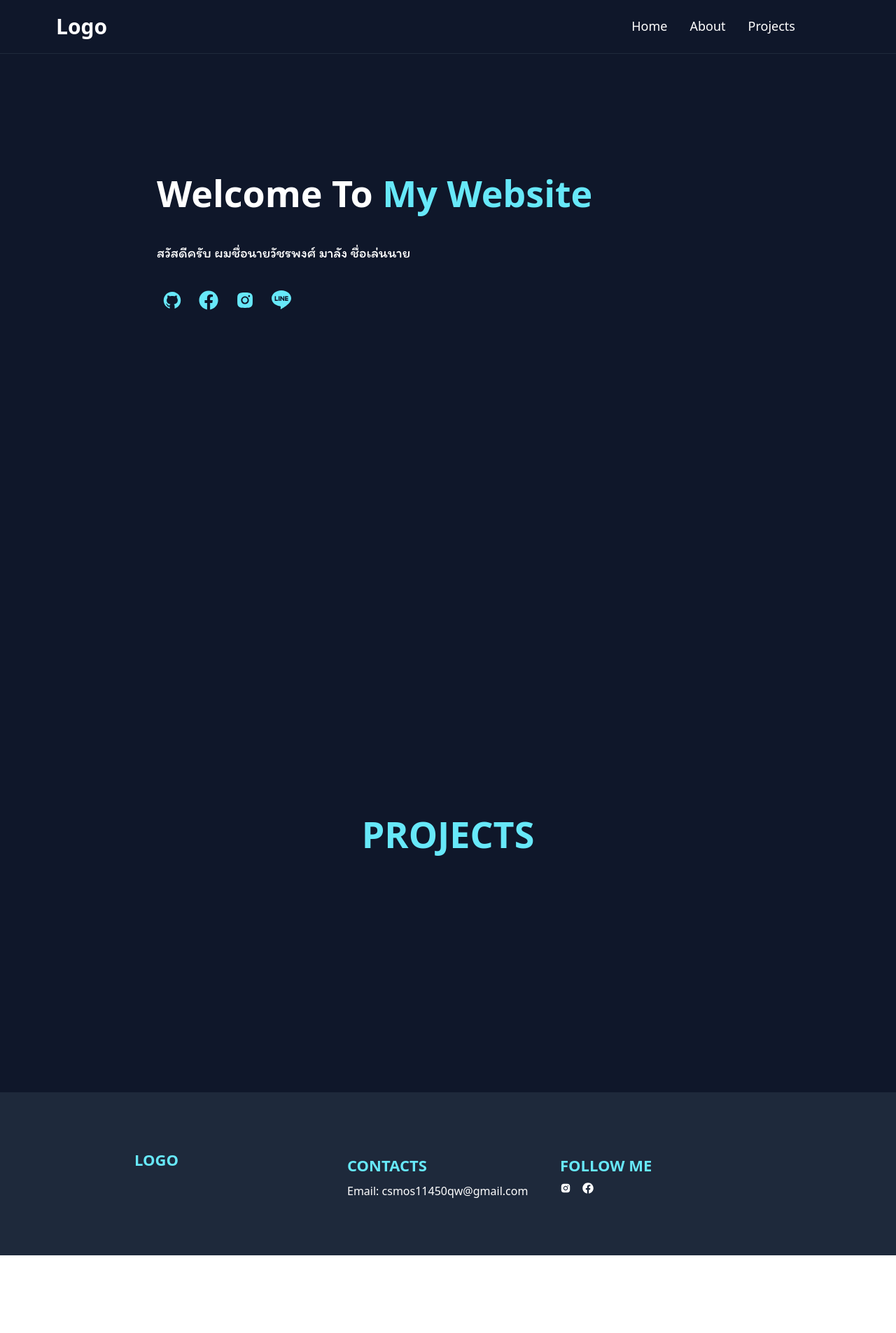
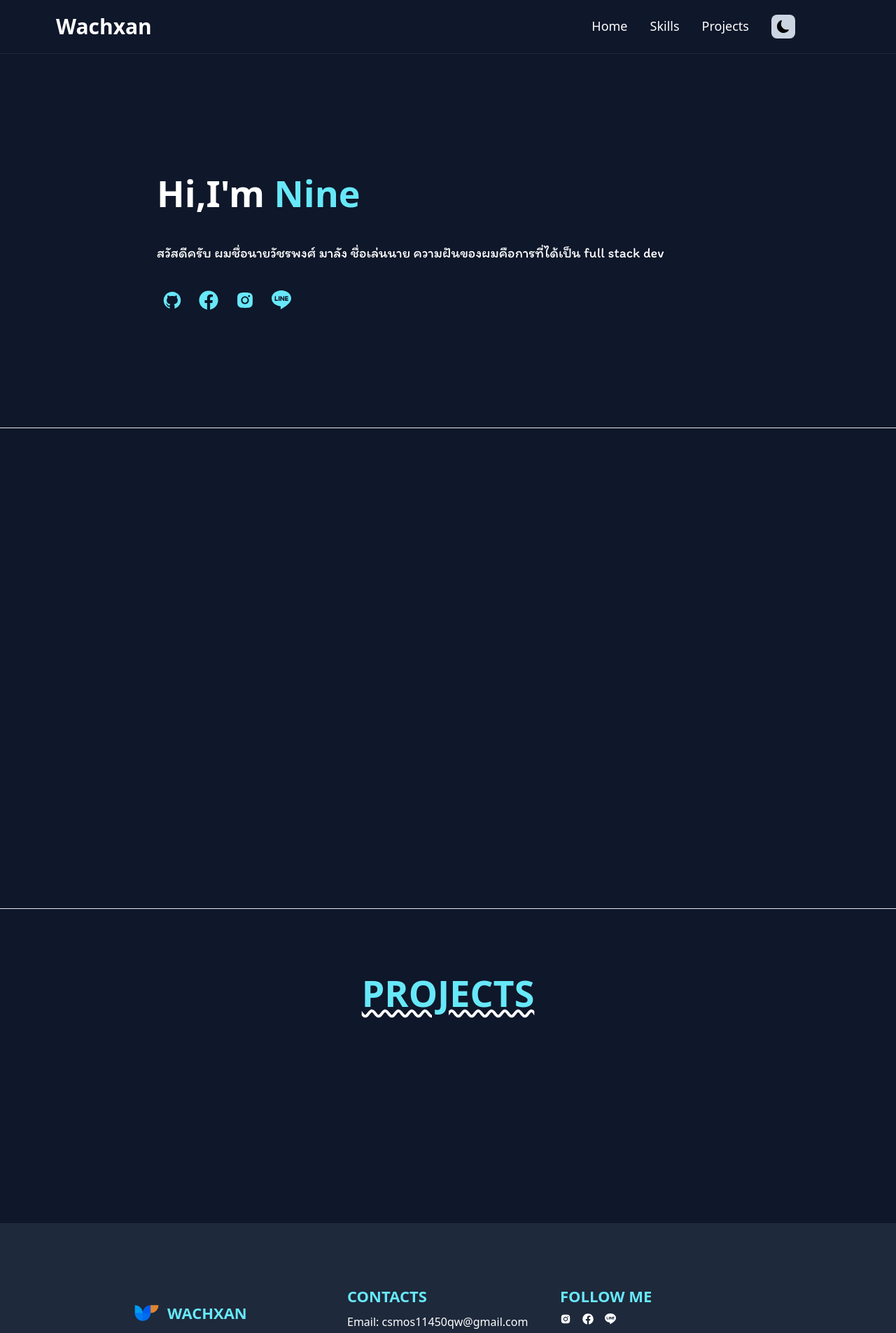
Before and after one commit to Watcharaphong09/my-website, a React (Vite) app: page / in a window 1280 px wide. Shown: the top 1905 px of the page at 70% size. Before the commit the page ends 1794 px from the top, so only its background shows below. Built offline with nearby package versions, Linux system fonts and the light colour scheme.

Commit message:
add more UI

```diff
--- a/index.html
+++ b/index.html
@@ -3,6 +3,8 @@
   <head>
     <meta charset="UTF-8" />
     <meta name="viewport" content="width=device-width, initial-scale=1.0" />
+    <link rel="icon" href="./src/assets/Logo.png">
+
     <title>wachxan</title>
   </head>
   <body>
--- a/src/App.jsx
+++ b/src/App.jsx
@@ -1,6 +1,6 @@
 import Nav from "./Components/Nav";
 import Banner from "./Components/Banner";
-import About from "./Components/About";
+import Skills from "./Components/Skills";
 import Projects from "./Components/Projects";
 import Footer from "./Components/Footer";
 import { useEffect, useState } from "react";
@@ -14,6 +14,7 @@ const App = () => {
       setLoading(false)
     }, 1000)
   }, []);
+
   return (
     <>
       {
@@ -33,7 +34,7 @@ const App = () => {
           <div className="bg-slate-900">
             <Nav />
             <Banner />
-            <About />
+            <Skills />
             <Projects />
             <Footer />
           </div>
--- a/src/Components/About.jsx
+++ /dev/null
@@ -1,30 +0,0 @@
-import AOS from 'aos';
-import 'aos/dist/aos.css';
-import { useEffect } from 'react';
-import { AiFillHtml5 } from "react-icons/ai";
-import { BiLogoCss3, BiLogoReact, BiLogoJavascript } from "react-icons/bi";
-
-
-const About = () => {
-    useEffect(() => {
-        AOS.init({
-            easing: 'ease-out-quart',
-            delay: 0,
-            duration: 750
-        });
-    },[]);
-
-    return (
-           <div id="About" className="p-20 h-full flex flex-col items-center justify-center">
-            <h1 data-aos="fade-right" className="text-[52px] font-semibold mb-20 leading-normal uppercase text-cyan-300">About Me</h1>
-            <div className="grid lg:grid-cols-4 md:grid-cols-2 grid-cols-1 justify-around gap-20">
-                <h2 data-aos="fade-up" className="text-7xl flex items-center justify-center font-semibold text-cyan-500 rounded-3xl h-36 w-44 border-2 border-cyan-500 b_glow"> <AiFillHtml5 /> </h2>
-                <h2 data-aos="fade-down" className="text-7xl flex items-center justify-center font-semibold text-cyan-500 rounded-3xl h-36 w-44 border-2 border-cyan-500 b_glow"> <BiLogoCss3 /> </h2>
-                <h2 data-aos="fade-up" className="text-7xl flex items-center justify-center font-semibold text-cyan-500 rounded-3xl h-36 w-44 border-2 border-cyan-500 b_glow"> <BiLogoJavascript /> </h2>
-                <h2 data-aos="fade-down" className="text-7xl flex items-center justify-center font-semibold text-cyan-500 rounded-3xl h-36 w-44 border-2 border-cyan-500 b_glow"> <BiLogoReact /> </h2>
-            </div>
-           </div>
-    );
-};
-
-export default About;
--- a/src/Components/Banner.jsx
+++ b/src/Components/Banner.jsx
@@ -13,26 +13,27 @@ const Banner = () => {
             delay: 0,
             duration: 750
         });
-    },[]);
+    }, []);
 
     return (
-        <div className="lg:px-56 px-10 lg:py-0 py-20 text-center gap-5 lg:text-start flex lg:flex-row flex-col-reverse justify-between lg:gap-28 items-center">
-            <div className="h-full lg:py-40 flex flex-col justify-center lg:items-start items-center text-white">
-                <h1 data-aos="fade-right" className="text-[52px] font-semibold mb-8 leading-normal ">Welcome To <span className="text-cyan-300">My Website</span></h1>
-                <p data-aos="fade-left" className='font-itim text-xl'>สวัสดีครับ ผมชื่อนายวัชรพงศ์ มาลัง ชื่อเล่นนาย </p>
+        <>
+            <div className="lg:px-56 px-10 lg:py-0 py-20 text-center gap-5 lg:text-start flex lg:flex-row flex-col-reverse justify-between lg:gap-28 items-center dark:bg-swhite">
+                <div className="h-full lg:py-40 flex flex-col justify-center lg:items-start items-center text-white dark:text-sblack">
+                    <h1 data-aos="fade-right" className="text-[52px] font-semibold mb-8 leading-normal ">Hi,I'm <span className="text-cyan-300 dark:text-yellow-300">Nine</span></h1>
+                    <p data-aos="fade-left" className='font-itim text-xl max-w-3xl'>สวัสดีครับ ผมชื่อนายวัชรพงศ์ มาลัง ชื่อเล่นนาย ความฝันของผมคือการที่ได้เป็น full stack dev</p>
                     <div data-aos="fade-up" className="flex mt-8 gap-2">
                         <div className="flex items-center justify-center">
                             <div className="flex space-x-2">
-                            <a href="https://github.com/Watcharaphong09" className="text-cyan-300 hover:text-cyan-500 rounded-full glow p-2">
+                                <a href="https://github.com/Watcharaphong09" target='_blank' className="text-cyan-300 dark:text-yellow-300 rounded-full hover:shadow-b-iglow dark:hover:shadow-w-iglow transition-all p-2">
                                     <AiFillGithub className="text-[28px]" />
                                 </a>
-                            <a href="https://www.facebook.com/profile.php?id=100069537291054" className="text-cyan-300 hover:text-cyan-500 rounded-full glow p-2">
+                                <a href="https://www.facebook.com/profile.php?id=100069537291054" target='_blank' className="text-cyan-300 dark:text-yellow-300 rounded-full hover:shadow-b-iglow dark:hover:shadow-w-iglow transition-all p-2">
                                     <FaFacebook className="text-[28px]" />
                                 </a>
-                            <a href="https://www.instagram.com/wa.chxan/" className="text-cyan-300 hover:text-cyan-500 rounded-full glow p-2">
+                                <a href="https://www.instagram.com/wa.chxan/" target='_blank' className="text-cyan-300 dark:text-yellow-300 rounded-full hover:shadow-b-iglow dark:hover:shadow-w-iglow transition-all p-2">
                                     <AiFillInstagram className="text-[28px]" />
                                 </a>
-                            <a href="https://line.me/ti/p/4TZVm1vTj_" className="text-cyan-300 hover:text-cyan-500 rounded-full glow p-2">
+                                <a href="https://line.me/ti/p/4TZVm1vTj_" target='_blank' className="text-cyan-300 dark:text-yellow-300 rounded-full hover:shadow-b-iglow dark:hover:shadow-w-iglow transition-all p-2">
                                     <BsLine className="text-[28px]" />
                                 </a>
                             </div>
@@ -41,6 +42,8 @@ const Banner = () => {
                 </div>
                 {/* <img src="" width={290} height={290} className='rounded-full border-2 p-1 border-fuchsia-500 img_glow' alt="" /> */}
             </div>
+            <hr className='h-[1px] dark:bg-black' />
+        </>
     );
 };
 
--- a/src/Components/Footer.jsx
+++ b/src/Components/Footer.jsx
@@ -1,26 +1,32 @@
 import { AiFillInstagram } from 'react-icons/ai';
 import { FaFacebook } from "react-icons/fa";
+import { BsLine } from "react-icons/bs";
+import img from "../assets/Logo.png";
 
 const Footer = () => {
     return (
         <footer className='bg-slate-800 text-white lg:px-48 px-4 py-20'>
             <div className='container mx-auto grid grid-cols-1 md:grid-cols-3 gap-4 '>
-                <div className='mb-4 md:mb-0'>
-                    <span className='text-[22px] font-semibold text-cyan-300 py-2 uppercase'>Logo</span>
+                <div className='mb-4 md:mb-0 flex flex-row items-center	gap-3'>
+                    <img src={ img } className='w-[35px] h-[35px]'/>
+                    <span className='text-[22px] font-semibold text-cyan-300 py-2 uppercase'>Wachxan</span>
                 </div>
                 <div className='mb-4 md:mb-0'>
                     <h2 className='text-[22px] font-semibold text-cyan-300 py-2 uppercase'>Contacts</h2>
                     <p className='text-[16px]'><a href='mailto:csmos11450qw@gmail.com'>Email: <span className='hover:text-cyan-400 border-b-2 border-slate-800 hover:border-cyan-400 cursor-pointer'>csmos11450qw@gmail.com</span></a></p>
-                    <p></p>
+                    <p className='text-[16px]'><a href='tel:095-913-0510'>Phone: <span className='hover:text-cyan-400 border-b-2 border-slate-800 hover:border-cyan-400 cursor-pointer'>095-913-0510</span></a></p>
                 </div>
                 <div>
                     <h2 className='text-[22px] font-semibold text-cyan-300 py-2 uppercase'>FOLLOW ME</h2>
                     <div className='flex space-x-4'>
-                    <a className='text-white hover:text-cyan-300 transition-all duration-150 ease-in-out' href="">
+                        <a className='text-white hover:text-cyan-300 transition-all duration-150 ease-in-out' href="https://www.instagram.com/wa.chxan/">
                             <AiFillInstagram />
                         </a>
-                    <a className='text-white hover:text-cyan-300 transition-all duration-150 ease-in-out' href="">
+                        <a className='text-white hover:text-cyan-300 transition-all duration-150 ease-in-out' href="https://www.facebook.com/profile.php?id=100069537291054">
                             <FaFacebook />
+                        </a>
+                        <a className='text-white hover:text-cyan-300 transition-all duration-150 ease-in-out' href="https://www.facebook.com/profile.php?id=100069537291054">
+                            <BsLine />
                         </a>
                     </div>
                 </div>
--- a/src/Components/Nav.jsx
+++ b/src/Components/Nav.jsx
@@ -2,25 +2,28 @@ import { useState } from "react";
 import { Link } from "react-scroll";
 import { FaTimes } from "react-icons/fa";
 import { CiMenuFries } from "react-icons/ci";
+import ThemeSwitch from "./ThemeSwitch.jsx";
 
 const Nav = () => {
     const [click, setClick] = useState(false);
     const handleClick = () => {
         setClick(!click);
     }
+
     const content = (
         <>
             <div className="lg:hidden block absolute top-16 w-full left-0 right-0 bg-slate-900">
-                <ul className="text-center text-xl p-20">
+                <ul className="text-center text-xl p-20 items-center">
                     <Link spy={true} smooth={true} to="Home">
                         <li className="my-4 py-4 border-b border-slate-800 hover:bg-slate-800 hover:rounded">Home</li>
                     </Link>
-                    <Link spy={true} smooth={true} to="About">
-                        <li className="my-4 py-4 border-b border-slate-800 hover:bg-slate-800 hover:rounded">About</li>
+                    <Link spy={true} smooth={true} to="Skills">
+                        <li className="my-4 py-4 border-b border-slate-800 hover:bg-slate-800 hover:rounded">Skills</li>
                     </Link>
                     <Link spy={true} smooth={true} to="Projects">
                         <li className="my-4 py-4 border-b border-slate-800 hover:bg-slate-800 hover:rounded">Projects</li>
                     </Link>
+                    <ThemeSwitch />
                 </ul>
             </div>
         </>
@@ -29,20 +32,21 @@ const Nav = () => {
         <nav>
             <div className="h-10vh flex justify-between z-50 text-white lg:py-5 px-20 py-4 border-b border-slate-800">
                 <div className="flex items-center flex-1">
-                    <span className="text-3xl font-bold">Logo</span>
+                    <span className="text-3xl font-bold">Wachxan</span>
                 </div>
                 <div className="lg:flex md:flex lg: flex-1 items-center justify-end font-normal hidden">
                     <div className="flex-10">
-                        <ul className="flex gap-8 mr-16 text-[18px]">
+                        <ul className="flex gap-8 mr-16 text-[18px] items-center">
                             <Link spy={true} smooth={true} to="Home">
                                 <li className="hover:text-cyan-400 transition border-b-2 border-slate-900 hover:border-cyan-400 cursor-pointer">Home</li>
                             </Link>
-                            <Link spy={true} smooth={true} to="About">
-                                <li className="hover:text-cyan-400 transition border-b-2 border-slate-900 hover:border-cyan-400 cursor-pointer">About</li>
+                            <Link spy={true} smooth={true} to="Skills">
+                                <li className="hover:text-cyan-400 transition border-b-2 border-slate-900 hover:border-cyan-400 cursor-pointer">Skills</li>
                             </Link>
                             <Link spy={true} smooth={true} to="Projects">
                                 <li className="hover:text-cyan-400 transition border-b-2 border-slate-900 hover:border-cyan-400 cursor-pointer">Projects</li>
                             </Link>
+                            <ThemeSwitch />
                         </ul>
                     </div>
                 </div>
--- a/src/Components/Projects.jsx
+++ b/src/Components/Projects.jsx
@@ -2,13 +2,17 @@ import wachxan from "../assets/wachxanfolio.png";
 
 const Projects = () => {
     return (
-        <div id="Projects" className="p-20 flex flex-col items-center justify-center">
-            <h1 className="text-[52px] font-semibold mb-20 leading-normal uppercase text-cyan-300">Projects</h1>
+        <div id="Projects" className="p-20 flex flex-col items-center justify-center dark:bg-swhite">
+            <h1 className="text-[52px] font-semibold mb-20 leading-normal uppercase text-cyan-300 dark:text-yellow-300 underline decoration-wavy decoration-white dark:decoration-black decoration-4 underline-offset-4">Projects</h1>
             <div className="grid lg:grid-cols-4 md:grid-cols-2 grid-cols-1 justify-around gap-20">
-                <a href="https://wachxanfolio.netlify.app" target="_blank" data-aos="fade-up" className="text-[26px] flex flex-col items-center justify-center font-semibold text-cyan-500 rounded-3xl p-4 border-2 border-cyan-500 b_glow"><img className="rounded-md mb-2"  src={wachxan} alt="" />Wachxanfolio</a>
-                <a href="" data-aos="fade-down" className="text-[26px] flex flex-col items-center justify-center font-semibold text-cyan-500 rounded-3xl p-4 border-2 border-cyan-500 b_glow"><img className="rounded-md mb-2"  src={wachxan} alt="" />Wachxanfolio</a>
-                <a href="" data-aos="fade-up" className="text-[26px] flex flex-col items-center justify-center font-semibold text-cyan-500 rounded-3xl p-4 border-2 border-cyan-500 b_glow"><img className="rounded-md mb-2"  src={wachxan} alt="" />Wachxanfolio</a>
-                <a href="" data-aos="fade-down" className="text-[26px] flex flex-col items-center justify-center font-semibold text-cyan-500 rounded-3xl p-4 border-2 border-cyan-500 b_glow"><img className="rounded-md mb-2"  src={wachxan} alt="" />Wachxanfolio</a>
+                <a href="https://wachxanfolio.netlify.app" target="_blank" data-aos="fade-up" className="text-[26px] flex flex-col items-center justify-center font-black text-black rounded-3xl p-4 border-2 border-cyan-500 dark:border-yellow-500 shadow-bglow dark:shadow-wglow relative"><img className="rounded-md mb-2" src={wachxan} alt="" />
+                    <p className="absolute opacity-0 hover:opacity-100 backdrop-blur p-8 underline decoration-dashed">wachxanfolio</p>
+                </a>
+                <a href="" data-aos="fade-down" className="text-[26px] flex flex-col items-center justify-center font-semibold text-black rounded-3xl p-4 border-2 border-cyan-500 dark:border-yellow-500 shadow-bglow dark:shadow-wglow"><img className="rounded-md mb-2" src={wachxan} alt="" />
+                    <p className="absolute opacity-0 hover:opacity-100 backdrop-blur p-8 underline decoration-dashed">wachxanfolio</p>
+                </a>
+                <a href="" data-aos="fade-up" className="text-[26px] flex flex-col items-center justify-center font-semibold text-black rounded-3xl p-4 border-2 border-cyan-500 dark:border-yellow-500 shadow-bglow dark:shadow-wglow"><img className="rounded-md mb-2" src={wachxan} alt="" /> </a>
+                <a href="" data-aos="fade-down" className="text-[26px] flex flex-col items-center justify-center font-semibold text-black rounded-3xl p-4 border-2 border-cyan-500 dark:border-yellow-500 shadow-bglow dark:shadow-wglow"><img className="rounded-md mb-2" src={wachxan} alt="" /> </a>
             </div>
         </div>
     );
--- /dev/null
+++ b/src/Components/Skills.jsx
@@ -0,0 +1,35 @@
+import AOS from 'aos';
+import 'aos/dist/aos.css';
+import { useEffect } from 'react';
+import { AiFillHtml5, AiOutlineGithub } from "react-icons/ai";
+import { BiLogoCss3, BiLogoReact, BiLogoJavascript, BiLogoTailwindCss } from "react-icons/bi";
+
+
+const About = () => {
+    useEffect(() => {
+        AOS.init({
+            easing: 'ease-out-quart',
+            delay: 0,
+            duration: 750
+        });
+    }, []);
+
+    return (
+        <>
+            <div id="Skills" className="p-20 h-full flex flex-col items-center justify-center dark:bg-swhite">
+                <h1 data-aos="fade-right" className="text-[52px] font-semibold mb-20 leading-normal uppercase text-cyan-300 dark:text-yellow-300 underline decoration-wavy decoration-white dark:decoration-black decoration-4 underline-offset-4">Skills</h1>
+                <div className="grid lg:grid-cols-4 md:grid-cols-2 grid-cols-1 justify-around gap-20">
+                    <h2 data-aos="fade-up" className="text-7xl flex items-center justify-center font-semibold text-cyan-500 dark:text-yellow-300 rounded-3xl h-36 w-44 border-2 border-cyan-500 dark:border-yellow-500 shadow-bglow dark:shadow-wglow"> <AiFillHtml5 /> </h2>
+                    <h2 data-aos="fade-down" className="text-7xl flex items-center justify-center font-semibold text-cyan-500 dark:text-yellow-300 rounded-3xl h-36 w-44 border-2 border-cyan-500 dark:border-yellow-500 shadow-bglow dark:shadow-wglow"> <BiLogoCss3 /> </h2>
+                    <h2 data-aos="fade-up" className="text-7xl flex items-center justify-center font-semibold text-cyan-500 dark:text-yellow-300 rounded-3xl h-36 w-44 border-2 border-cyan-500 dark:border-yellow-500 shadow-bglow dark:shadow-wglow"> <BiLogoJavascript /> </h2>
+                    <h2 data-aos="fade-down" className="text-7xl flex items-center justify-center font-semibold text-cyan-500 dark:text-yellow-300 rounded-3xl h-36 w-44 border-2 border-cyan-500 dark:border-yellow-500 shadow-bglow dark:shadow-wglow"> <BiLogoReact /> </h2>
+                    <h2 data-aos="fade-up" className="text-7xl flex items-center justify-center font-semibold text-cyan-500 dark:text-yellow-300 rounded-3xl h-36 w-44 border-2 border-cyan-500 dark:border-yellow-500 shadow-bglow dark:shadow-wglow"> <BiLogoTailwindCss /> </h2>
+                    <h2 data-aos="fade-down" className="text-7xl flex items-center justify-center font-semibold text-cyan-500 dark:text-yellow-300 rounded-3xl h-36 w-44 border-2 border-cyan-500 dark:border-yellow-500 shadow-bglow dark:shadow-wglow"> <AiOutlineGithub /> </h2>
+                </div>
+            </div>
+            <hr className='h-[1.5px] dark:bg-black' />
+        </>
+    );
+};
+
+export default About;
--- /dev/null
+++ b/src/Components/ThemeSwitch.jsx
@@ -0,0 +1,33 @@
+import React, { useEffect, useState } from 'react';
+import { BsFillMoonFill, BsFillSunFill } from "react-icons/bs";
+
+const ThemeSwitch = () => {
+    const [theme, setTheme] = useState(null);
+
+    useEffect(() => {
+        if(window.matchMedia("prefer-color-scheme: dark").matches){
+            setTheme('dark');
+        }else{
+            setTheme('light');
+        }
+    }, []);
+
+    useEffect(() => {
+        if(theme === 'dark'){
+            document.documentElement.classList.add('dark');
+        }else{
+            document.documentElement.classList.remove('dark');
+        }
+    }, [theme]);
+    const handleThemeSwitch = () => {
+        setTheme(theme === 'dark' ? 'light' : 'dark');
+    }
+    return (
+        <button onClick={handleThemeSwitch}
+        className='text-black bg-slate-300 rounded-lg p-2'>
+            {theme === "dark" ? <BsFillSunFill/> : <BsFillMoonFill/>}
+        </button>
+    );
+};
+
+export default ThemeSwitch;
--- a/tailwind.config.js
+++ b/tailwind.config.js
@@ -4,8 +4,20 @@ export default {
     "./index.html",
     "./src/**/*.{js,ts,jsx,tsx}",
   ],
+  darkMode: "class",
   theme: {
-    extend: {},
+    extend: {
+      colors: {
+        'sblack': '#2b2b2b',
+        'swhite': '#f2f2f2',
+      },
+      boxShadow: {
+        'bglow': '0 0 15px rgb(103, 232, 249)',
+        'wglow': '0 0 15px rgb(255, 204, 51)',
+        'b-iglow': '0 0 15px rgb(103, 232, 249)',
+        'w-iglow': '0 0 15px rgb(255, 204, 51)',
+      },
+    },
     fontFamily: {
       itim: ['Itim', 'cursive'],
     },
```
Also changed, not shown: src/index.css (+0 -8 lines), src/assets/Logo.png (added). Lines whose indentation alone changed are shown as unchanged.
